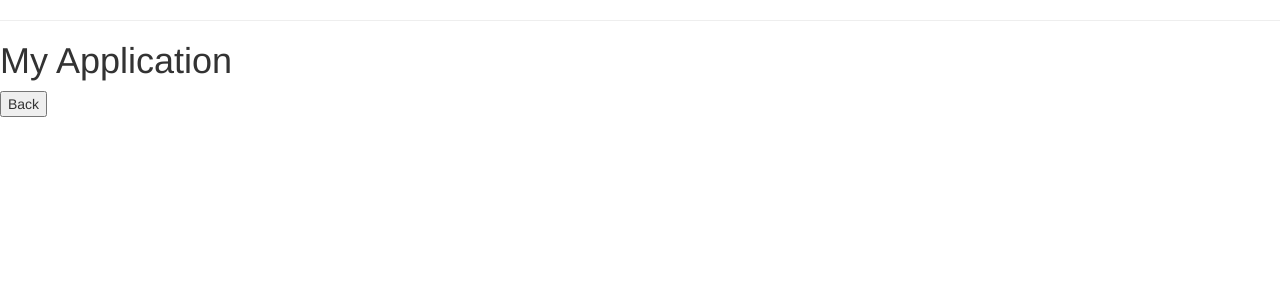
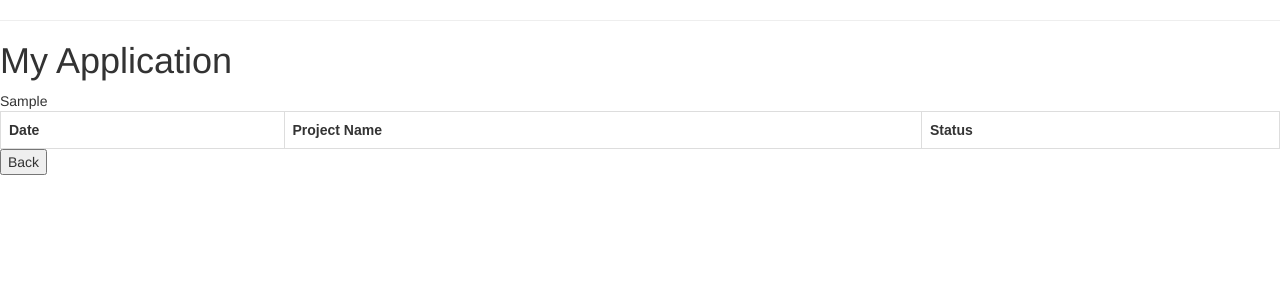
Before and after one commit to bmawji3/cs4400, a Flask app: template phase3/app/templates/student/my_application_student.html in a window 1280 px wide. Shown: the part 52-352 px from the top of the page. Run offline with Flask 2, Linux system fonts and the light colour scheme; the template is opened without the code that fills it: most values are stand-ins (such as "Sample title", 1, 10 or a date in 2020); lists and menus that the app fills with data are empty; some libraries are stand-ins or nearby versions.

Commit message:
student my application works

```diff
--- a/phase3/app/templates/student/my_application_student.html
+++ b/phase3/app/templates/student/my_application_student.html
@@ -1,5 +1,30 @@
 {% extends "base.html" %}
 {% block content %}
     <h1>My Application</h1>
+    <style>
+        table {
+            font-family: arial, sans-serif;
+            border-collapse: collapse;
+            width: 100%;
+        }
+
+        td, th {
+            border: 1px solid #dddddd;
+            text-align: left;
+            padding: 8px;
+        }
+
+        tr:nth-child(even) {
+            background-color: #dddddd;
+        }
+    </style>
+    <table>
+        <tr>
+            <th>Date</th>
+            <th>Project Name</th>
+            <th>Status</th>
+        </tr>
+        {{ table_html | safe }}
+    </table>
     <button onclick="window.location.href='{{url_for('me_student')}}'">Back</button>
 {% endblock %}
```
Also changed, not shown: phase3/app/general/views.py (+6 -3 lines).
